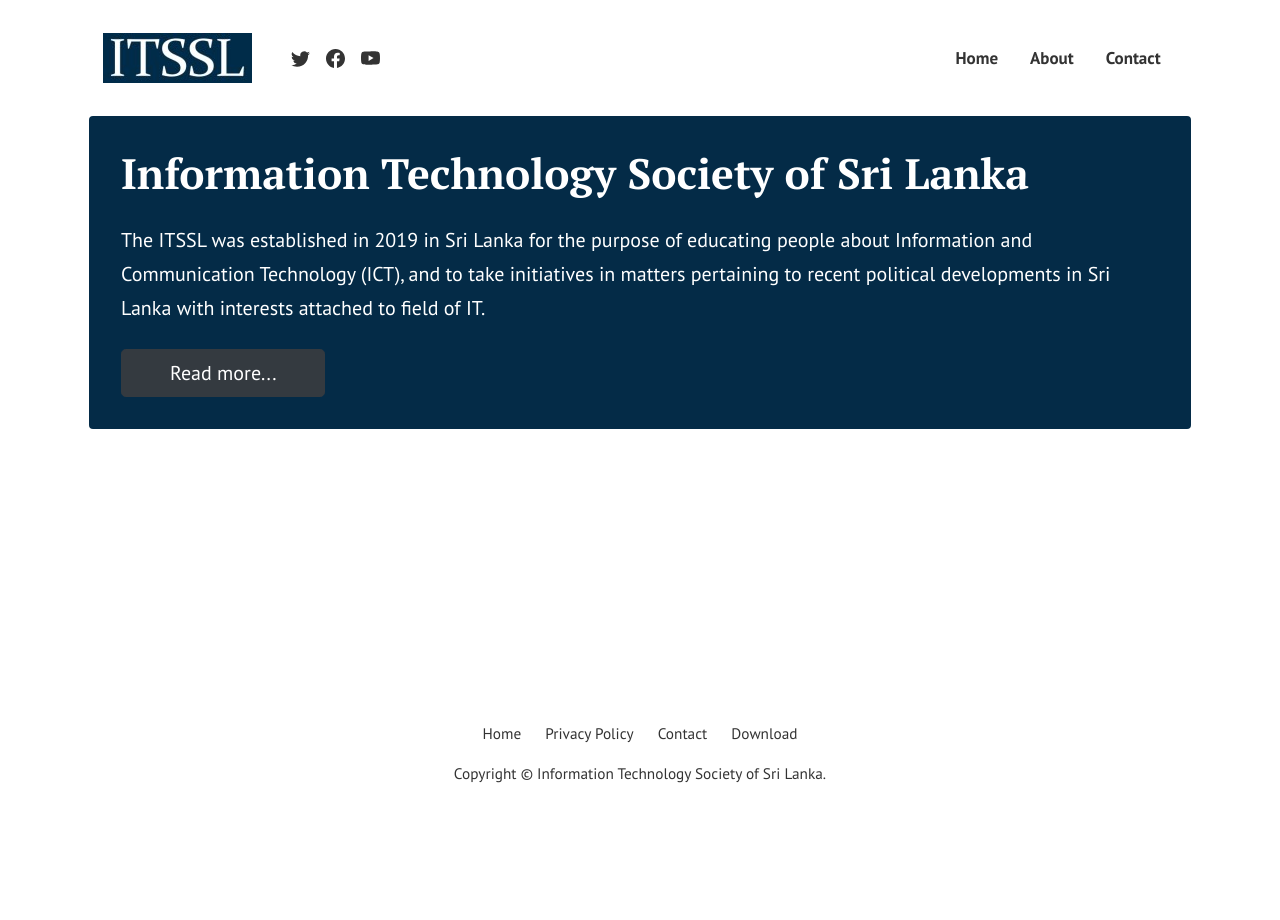
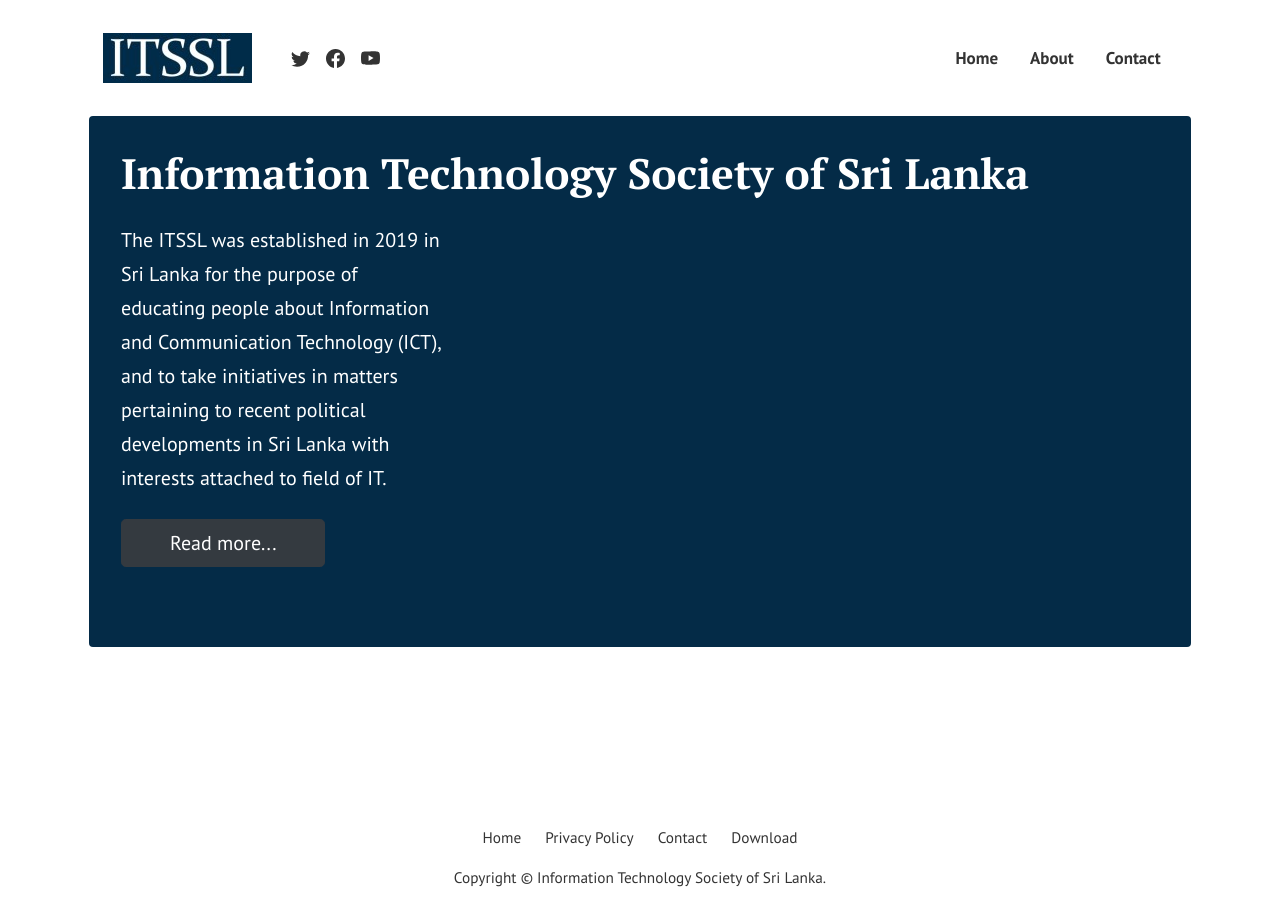
Before and after one commit to ITSSL/itssl.org, a Jekyll site: the page built from index.html, in a window 1280 px wide. Built offline with Jekyll 4.4.1, drawn with Linux system fonts in a browser that asks for light colours; the list of posts is cut into pages by our own code.

Commit message:
Update index.html

```diff
--- a/index.html
+++ b/index.html
@@ -11,10 +11,12 @@
   <div class="align-items-center justify-content-between">
 
       <h1 style="color:#ffff;" class="font-weight-bold mb-4 serif-font">Information Technology Society of Sri Lanka</h1>
-      <p style="color:#ffff;" class="lead mb-4">The ITSSL was established in 2019 in Sri Lanka for the purpose of educating people about Information and Communication Technology (ICT), and to take initiatives in matters pertaining to recent political developments in Sri Lanka with interests attached to field of IT.</p>
-      <a href="{{site.baseurl}}/about" class="btn btn-dark text-white px-5 btn-lg">Read more...</a>
-
-
+      <div class="row">
+        <div class="col-md-4 mb-5">
+          <p style="color:#ffff;" class="lead mb-4">The ITSSL was established in 2019 in Sri Lanka for the purpose of educating people about Information and Communication Technology (ICT), and to take initiatives in matters pertaining to recent political developments in Sri Lanka with interests attached to field of IT.</p>
+          <a href="{{site.baseurl}}/about" class="btn btn-dark text-white px-5 btn-lg">Read more...</a>
+        </div>
+      </div>
   </div>
 </div>
 {% endif %}
```
